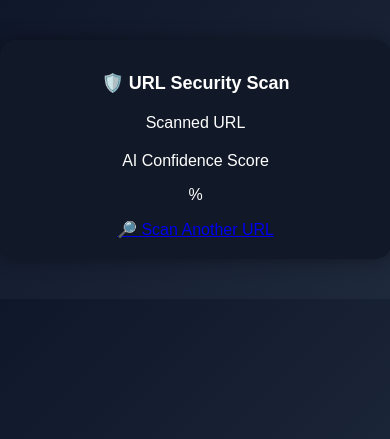
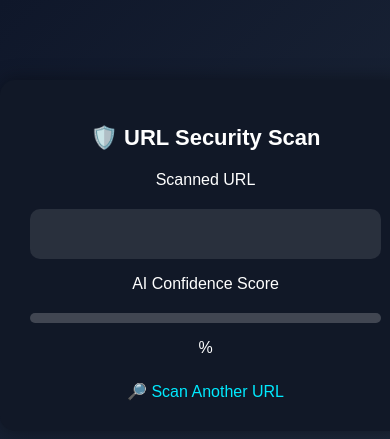
Before and after one commit to SahidAfridi2923/phishing-detection-ai, a Flask app: template templates/result.html in a window 390 px wide. Shown: the top 439 px of the page. Run offline with Flask 3, Linux system fonts and the light colour scheme; the template is opened without the code that fills it, so the values that code supplies are empty.

Commit message:
Responsive UI update

```diff
--- a/static/style.css
+++ b/static/style.css
@@ -49,14 +49,82 @@ button:hover {
     background: #16a34a;
 }
 
-/* 📱 MOBILE RESPONSIVE */
-@media (max-width: 480px) {
-    .container {
-        margin: 40px auto;
-        padding: 20px;
-    }
+/* Result text */
 
-    h1 {
-        font-size: 18px;
-    }
+.result{
+margin-top:20px;
+font-size:18px;
+font-weight:bold;
 }
+
+/* Link */
+
+a{
+display:block;
+margin-top:25px;
+color:#00eaff;
+text-decoration:none;
+transition:0.3s;
+}
+
+a:hover{
+color:#ffffff;
+}
+
+/* Result box */
+
+.result-box{
+margin-top:20px;
+padding:15px;
+border-radius:10px;
+background:rgba(255,255,255,0.1);
+}
+
+/* Progress bar */
+
+.progress-bar{
+width:100%;
+height:10px;
+background:rgba(255,255,255,0.2);
+border-radius:10px;
+margin-top:20px;
+overflow:hidden;
+}
+
+.progress{
+height:100%;
+width:0%;
+background:linear-gradient(90deg,#00ff9d,#00eaff);
+transition:width 1.5s ease;
+}
+
+@keyframes progressMove{
+from{
+width:0%;
+}
+to{
+width:80%;
+}
+}
+
+/* Result colors */
+
+.safe{
+color:#00ff9d;
+font-weight:bold;
+}
+
+.danger{
+color:#ff4d4d;
+font-weight:bold;
+animation: dangerBlink 1s infinite alternate;
+}
+
+@keyframes dangerBlink{
+from{
+opacity:1;
+}
+to{
+opacity:0.5;
+}
+}
```
